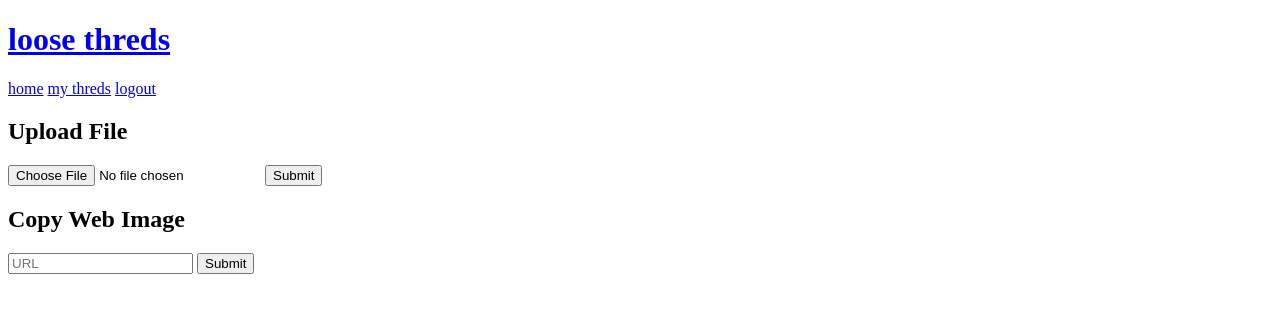
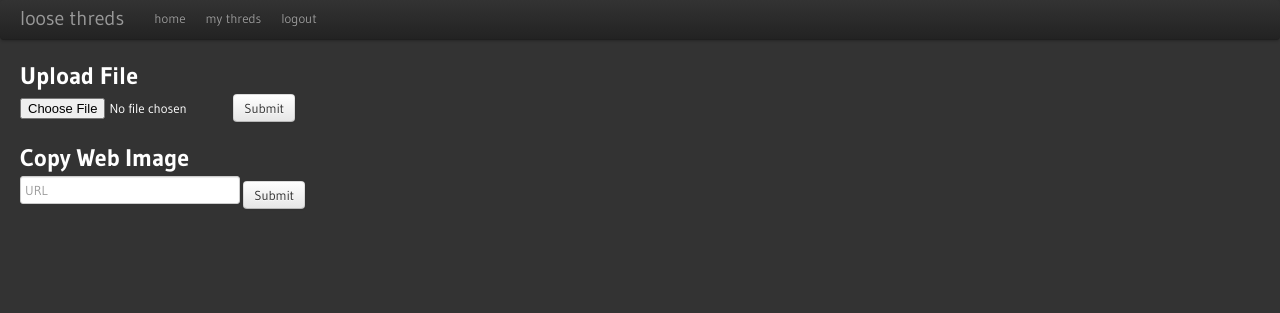
Before and after one commit to colladow/loosethreds-django, a Django app: page / in a window 1280 px wide. Shown: the top 313 px of the page. Run offline with Django 3.2, Linux system fonts and the light colour scheme; the visitor is signed in with stand-in values (Sample User, id 1); data comes from the database, SQL or seed files in the repository; some libraries are stand-ins or nearby versions.

Commit message:
Altering base html/css for bootstrap use.

```diff
--- a/templates/base.html
+++ b/templates/base.html
@@ -5,25 +5,34 @@
 <html>
   <head>
     <title>{% block title %}loose threds{% endblock %}</title>
-        <link rel="stylesheet" href="{% static 'css/gifs/main.css' %}">
+    <link href="http://fonts.googleapis.com/css?family=Gudea:400,700" rel="stylesheet" type="text/css">
+    <link rel="stylesheet" type="text/css" href="{% static 'css/bootstrap.css' %}">
+    {% block stylesheets %}{% endblock %}
   </head>
 
   <body>
     {% block outside %}{% endblock %}
 
     <header>
-            <h1>
-                <a href="/">loose threds</a>
-            </h1>
-
       <nav>
-                <a href="/">home</a>
+        <div class="navbar">
+          <div class="navbar-inner">
+            <div class="container">
+              <a class="brand" href="/">
+                loose threds
+              </a>
+              <ul class="nav">
+                <li><a href="/">home</a></li>
                 {% if not user.is_authenticated %}
-                <a href="/login">login</a>
+                <li><a href="/login">login</a></li>
                 {% else %}
-                <a href="/users/{{ user.pk }}">my threds</a>
-                <a href="/logout">logout</a>
+                <li><a href="/users/{{ user.pk }}">my threds</a></li>
+                <li><a href="/logout">logout</a></li>
                 {% endif %}
+              </ul>
+            </div>
+          </div>
+        </div>
       </nav>
 
       <div class="clear"></div>
@@ -31,13 +40,14 @@
       <!-- != messages() -->
     </header>
 
+    <div class="container-fluid">
       <section id="body">
         {% block body %}{% endblock %}
       </section>
+    </div>
 
-        <script type="text/javascript" src="{% static 'js/lib/jquery-1.7.1.min.js' %}"></script>
-        <script type="text/javascript" src="{% static 'js/lib/ICanHaz.min.js' %}"></script>
-        <script type="text/javascript" src="{% static 'js/loosethreds.js' %}"></script>
+    <script type="text/javascript" src="https://ajax.googleapis.com/ajax/libs/jquery/1.7.2/jquery.min.js"></script>
+    <script type="text/javascript" src="{% static 'js/bootstrap.js' %}"></script>
     {% block javascripts %}{% endblock %}
   </body>
 </html>
--- a/templates/gifs/index.html
+++ b/templates/gifs/index.html
@@ -3,16 +3,19 @@
 {% load staticfiles %}
 
 {% block body %}
+<article class="user">
+  <div class="row">
     {% for pk, user in users.iteritems %}
-    <article class="user box">
-        <h2><a href="/users/{{ pk }}">{{ user.username }}</a></h2>
+    <div class="span4">
+      <h2><a href="/users/{{ pk }}">{{ user.username }}</a></h2>
 
-        <a href="{% static user.image.image.url %}">
-            <img src="{% static user.image.image.url %}">
-        </a>
-    </article>
+      <a href="{% static user.image.image.url %}">
+        <img src="{% static user.image.image.url %}">
+      </a>
+    </div>
     {% endfor %}
-    <div class="clear"></div>
+  </div>
+</article>
 
-    {% include 'gifs/upload_form.html' %}
+{% include 'gifs/upload_form.html' %}
 {% endblock %}
--- a/templates/gifs/upload_form.html
+++ b/templates/gifs/upload_form.html
@@ -1,15 +1,19 @@
 {% if user.is_authenticated %}
+<div class="row">
+  <div class="span12">
     <h2>Upload File</h2>
     <form method="post" action="/users/{{ user.pk }}/images/" enctype="multipart/form-data">
         {% csrf_token %}
         <input type="file" name="image">
-    <input type="submit" name="submit" value="Submit" class="inline">
+        <input type="submit" name="submit" value="Submit" class="btn">
     </form>
 
     <h2>Copy Web Image</h2>
     <form method="post" action="/users/{{ user.pk }}/images/">
         {% csrf_token %}
         <input type="text" name="url" placeholder="URL">
-    <input type="submit" name="submit" value="Submit" class="inline">
+        <input type="submit" name="submit" value="Submit" class="btn">
     </form>
+  </div>
+</div>
 {% endif %}
```
Also changed, not shown: gifs/static/css/user.css (added, +7 -0 lines), templates/gifs/user.html (+13 -6 lines). Lines whose indentation alone changed are shown as unchanged.
